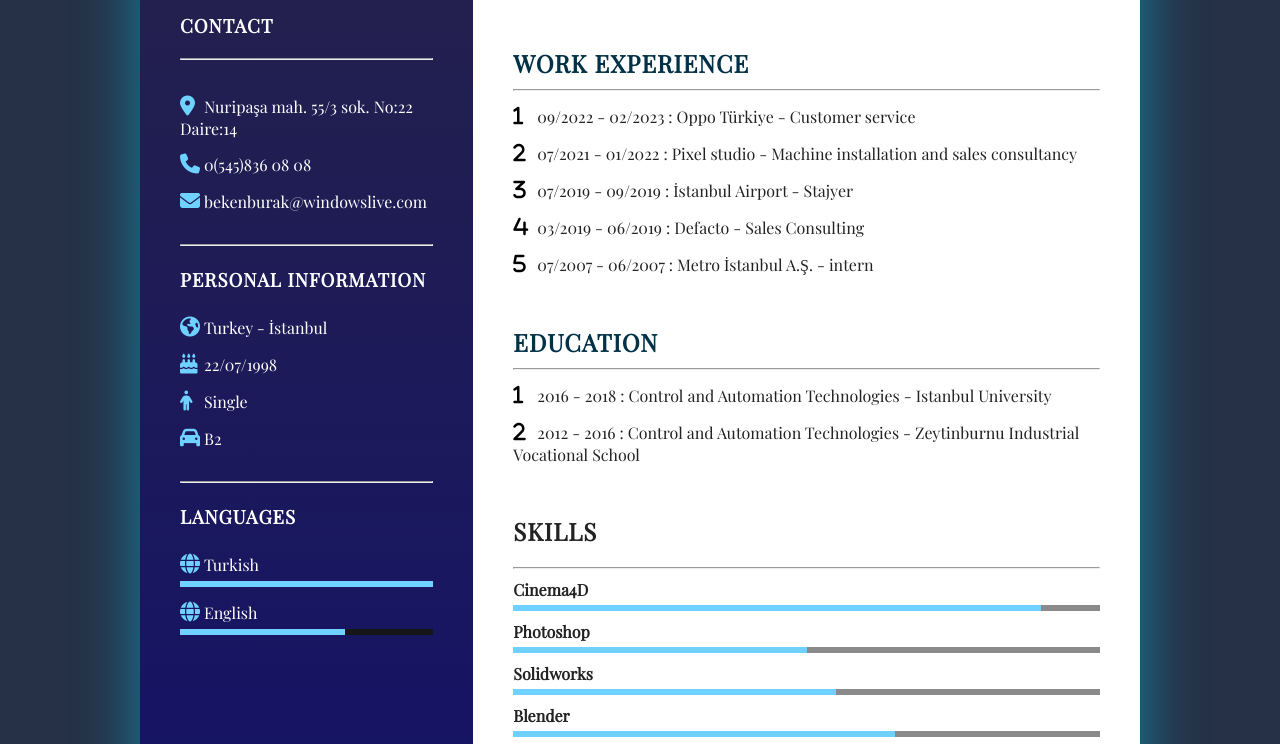
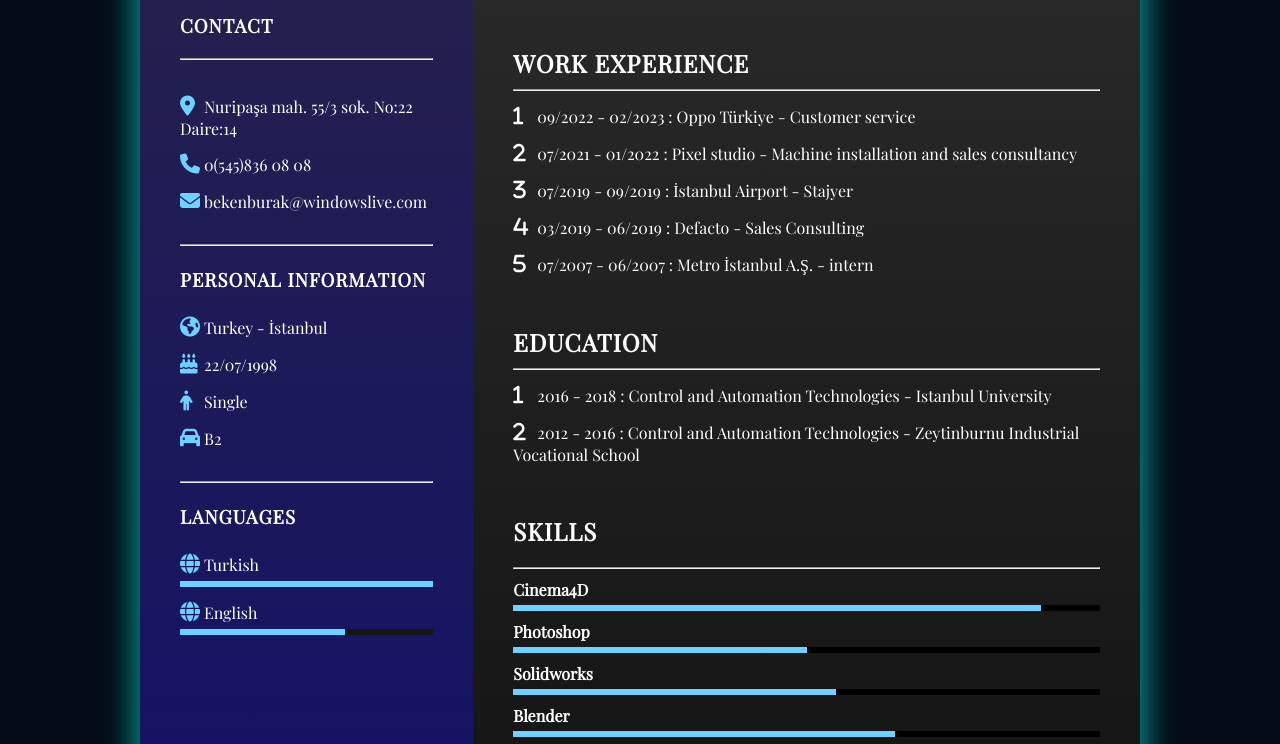
Before and after one commit to MrBKN/CV, a plain HTML site: page index.html in a window 1280 px wide. Shown: the part 410-1154 px from the top of the page. Drawn offline with nearby package versions, Linux system fonts and the light colour scheme.

Commit message:
Update style.css

```diff
--- a/style.css
+++ b/style.css
@@ -6,7 +6,7 @@
 }
 
 body {
-    background: #263147;
+  background: #050b16;
   display: flex;
   justify-content: center;
   align-items: center;
@@ -21,10 +21,10 @@
   background: #fff;
   margin: 50px;
   display: grid;
-    grid-template-columns: 1fr 2fr ;
-    box-shadow: 0px 0px 49px 11px rgba(0,224,255,0.35);
--webkit-box-shadow: 0px 0px 49px 11px rgba(0,224,255,0.35);
--moz-box-shadow: 0px 0px 49px 11px rgba(0,224,255,0.35);
+  grid-template-columns: 1fr 2fr;
+  box-shadow: 0px 0px 30px 5px rgba(0,204,194,0.75);
+  -webkit-box-shadow: 0px 0px 30px 5px rgba(0,204,194,0.75);
+  -moz-box-shadow: 0px 0px 30px 5px rgba(0,204,194,0.75);
 }
 
 .Leftside {
@@ -64,7 +64,7 @@
   padding-top: 40px;
 }
 
-  .title{
+.title {
   color: #fff;
   text-transform: uppercase;
   font-weight: 600;
@@ -76,7 +76,7 @@
   position: relative;
 }
 
-  .contacInfo ul li{
+.contacInfo ul li {
   position: relative;
   list-style: none;
   margin: 10px 0;
@@ -99,7 +99,7 @@
   position: relative;
 }
 
-  .personalInformation ul li{
+.personalInformation ul li {
   position: relative;
   list-style: none;
   margin: 10px 0;
@@ -122,7 +122,7 @@
   position: relative;
 }
 
-  .language ul li{
+.language ul li {
   position: relative;
   list-style: none;
   margin: 10px 0;
@@ -162,7 +162,7 @@
 
 .Rightside {
   position: relative;
-    background-color: #fff;
+  background-image: linear-gradient(#313131, rgb(19, 19, 19));
   padding: 40px;
 }
 
@@ -170,26 +170,26 @@
   margin-bottom: 50px;
 }
 
-  .about:last-child{
+.about:last-child {
   margin-bottom: 0;
 }
 
 .title2 {
-    color: #003147;
+  color: #fff;
   text-transform: uppercase;
   letter-spacing: 1px;
   margin-bottom: 10px;
 }
 
 p {
-    color: #222;
+  color: #fff;
 }
 
 .about ul {
   position: relative;
 }
 
-  .about ul li{
+.about ul li {
   position: relative;
   list-style: none;
   margin: 10px 0;
@@ -200,16 +200,16 @@
   display: inline-block;
   width: 20px;
   font-size: 20px;
-    color: #000000;
+  color: #fff;
 }
 
 .about ul li span {
-    color: #222;
+  color: #fff;
   font-weight: 300;
 }
 
 .Skiils h3 {
-    color: #222;
+  color: #fff;
   font-size: 1.5rem;
 }
 
@@ -217,7 +217,7 @@
   position: relative;
 }
 
-  .Skiils ul li{
+.Skiils ul li {
   position: relative;
   list-style: none;
   margin: 10px 0;
@@ -228,11 +228,11 @@
   display: inline-block;
   width: 20px;
   font-size: 20px;
-    color: #222;
+  color: #fff;
 }
 
 .Skiils ul li span {
-    color: #222;
+  color: #fff;
   font-weight: 600;
 }
 
@@ -240,7 +240,7 @@
   position: relative;
   width: 100%;
   height: 6px;
-    background: rgb(138, 138, 138);
+  background: rgb(0, 0, 0);
   display: block;
   margin-top: 5px;
 }
```
Lines whose indentation alone changed are shown as unchanged.
